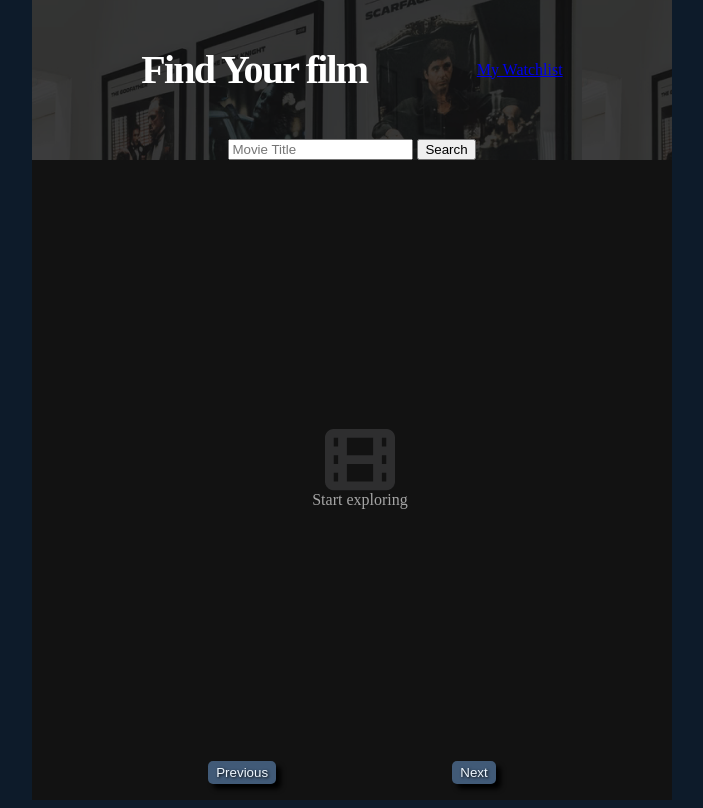
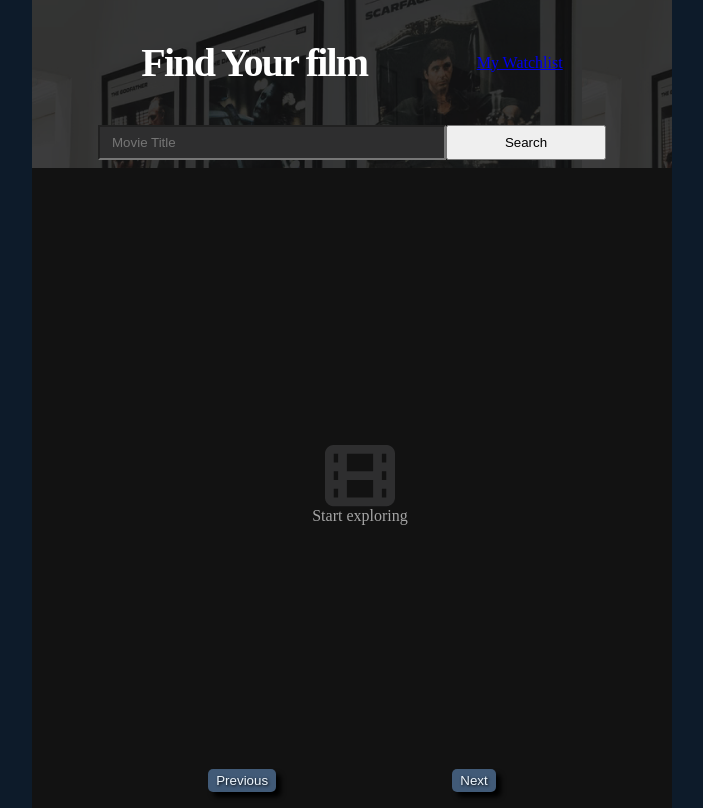
Before and after one commit to jerryh-jr/scrimba-Movie-Watchlist--project, a plain HTML site: page index.html in a window 1280 px wide. Shown: the whole page, without its empty margins (288-991 px from the left). Drawn offline with Linux system fonts and the light colour scheme.

Commit message:
Add CSS for watch list

```diff
--- a/index.js
+++ b/index.js
@@ -6,7 +6,7 @@ const elements = {
     movieInputEl: document.getElementById("movie-input-el"),
     movieFormEl: document.getElementById("movie-form"),
     movieListEl: document.getElementById("movie-list"),
-    url: `http://www.omdbapi.com/?apikey=45a43Ob9`,
+    url: 'https://www.omdbapi.com/?apikey=45a430b9&',
     movieArray: [],
 }
 
@@ -34,8 +34,8 @@ function prevPage(){
 async function movieFetch(e) {
     e.preventDefault();
     elements.movieListEl.innerHTML = '';
-    const { url, movieInputEl, apiKey } = elements;
-    const res = await fetch(`${url}${apiKey}s=${movieInputEl.value}&page=${pageNum}`);
+    const { url, movieInputEl } = elements;
+    const res = await fetch(`${url}s=${movieInputEl.value}&page=${pageNum}`);
     const movieData = await res.json();
     totalMovies = movieData.totalResults;
     console.log(totalMovies);
--- a/style.css
+++ b/style.css
@@ -5,6 +5,7 @@ html {
   --main__text-color: #E5E7EB;
   --secoundary__text-color: #A5A5A5;
   --button__color: #415a77;
+  --input__color: #2E2E2F;
 }
 
 body {
@@ -24,6 +25,7 @@ p {
   width: 50%;
   height: 20vh;
   margin: 0 auto;
+  padding-bottom: 0.5rem;
   background-image: url("./icons/background-image.png");
   background-color: var(--main__background-color);
   color: var(--header-color);
@@ -51,18 +53,35 @@ p {
   color: var(--header-color)
 }
 
+.navigation__form {
+  display: flex;
+  justify-content: center;
+  width: 100%;
+}
+
+.navigation__input {
+  padding: 0.5rem 0.75rem;
+  width: 50%;
+  background-color: var(--input__color);
+}
+
+.navigation__button {
+ width: 25%;
+}
 
 /* ----------------MOVIE LIST------------------ */
 .movies {
   height: 80vh;
   width: 50%;
   margin: 0 auto;
+  padding-top: 1rem;
   background-color: var(--main__background-color);
   color: var(--main__text-color);
   display: flex;
   flex-direction: column;
   justify-content: center;
   align-items: center;
+  box-sizing: border-box;
 }
 
 .movies__container {
@@ -79,6 +98,9 @@ p {
 .movies__inner--container {
   display: flex;
   justify-content: space-evenly;
+  border-bottom: 1px solid var(--main__text-color);
+  padding: 0.5rem;
+  margin-top: 0.5rem;
 }
 
 .movies__container--header {
```
